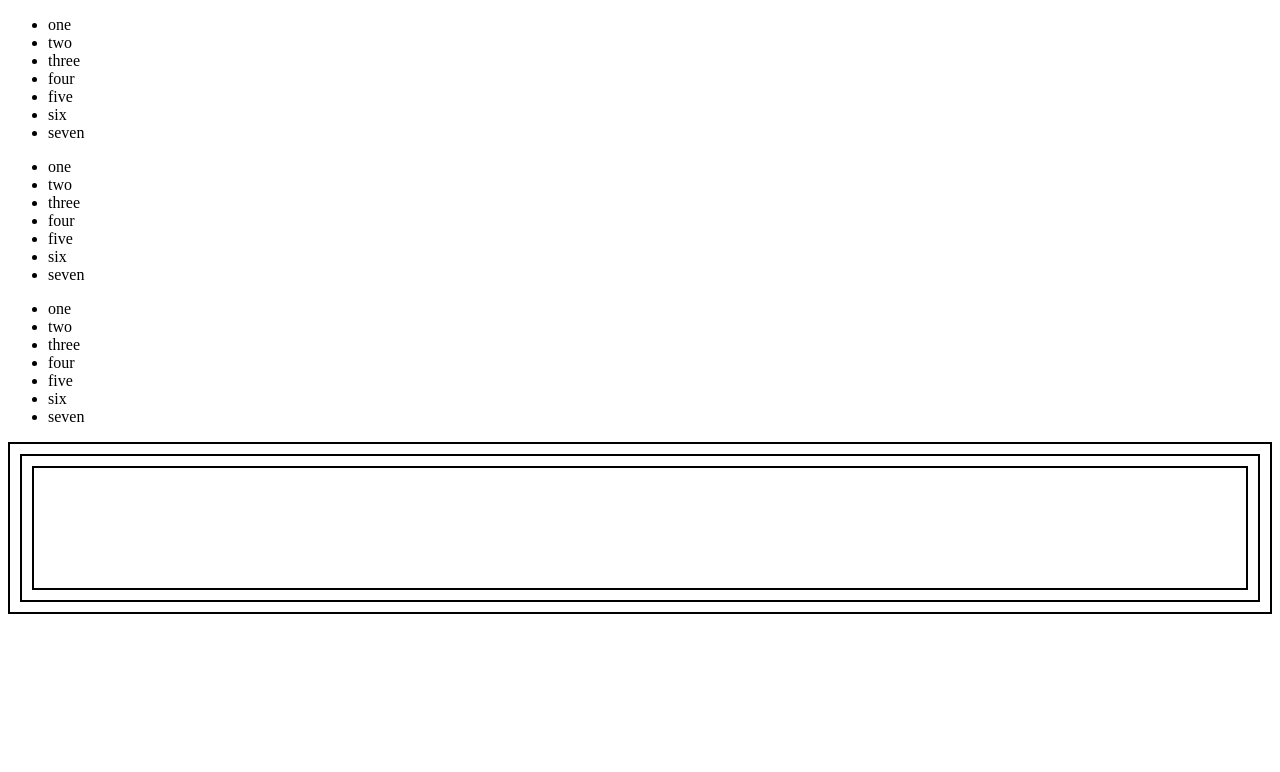
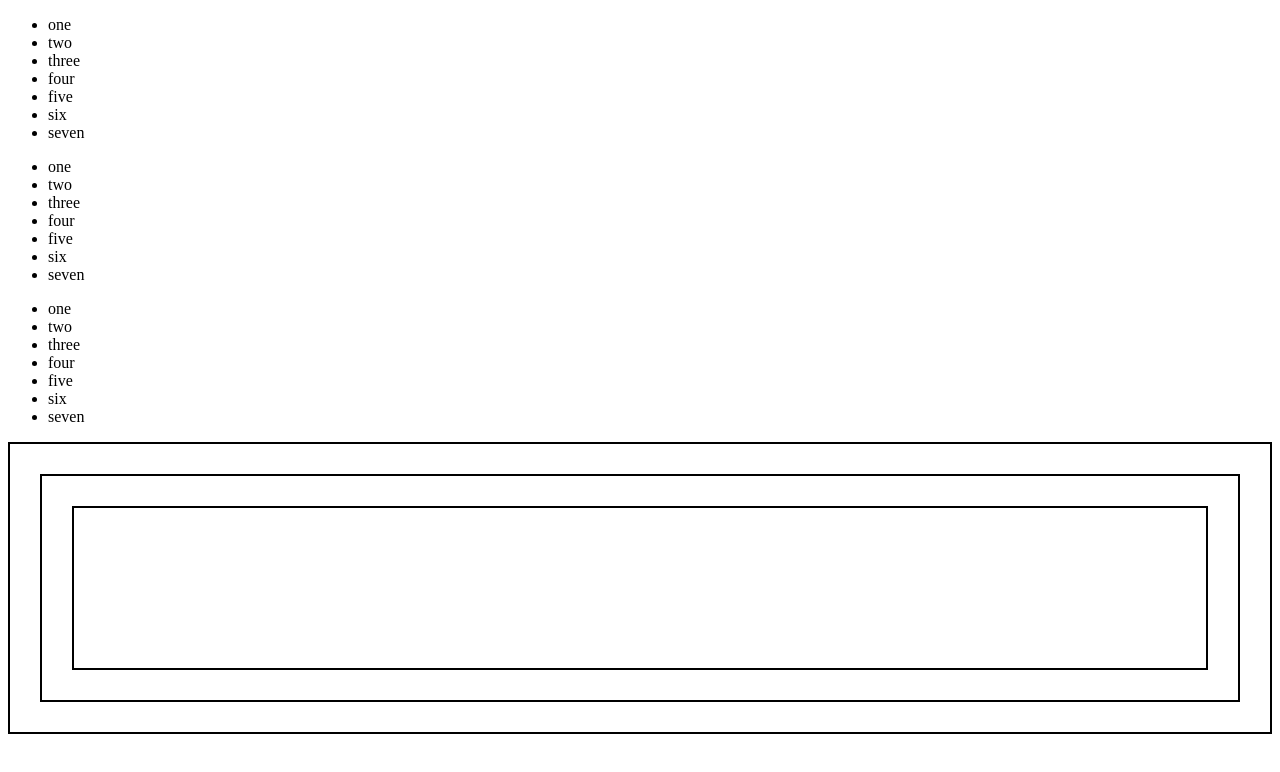
Before and after one commit to yogain123/delegation-bubbling, a website: page index.html in a window 1280 px wide. Drawn offline with Linux system fonts and the light colour scheme.

Commit message:
Modified div

```diff
--- a/index.html
+++ b/index.html
@@ -7,12 +7,41 @@
     <title>Document</title>
 
     <style>
+        /* div#child{
+            min-width: 100px;
+            min-height: 100px;
+            border: 2px solid black;
+            padding:43px;
+            background-color: yellow;
+        }
+
+        div#parentt{
+            min-width: 100px;
+            min-height: 100px;
+            border: 2px solid black;
+            padding:30px;
+            background-color: grey;
+        }
+
+        div#grandparent{
+            min-width: 100px;
+            min-height: 100px;
+            border: 2px solid black;
+            padding:30px;
+            background-color: goldenrod;
+        } */
+
+        /* or in simple way */
+
         div{
             min-width: 100px;
             min-height: 100px;
             border: 2px solid black;
-            padding:10px
+            padding:30px;
         }
+
+
+
     </style>
 </head>
 <body>
```
